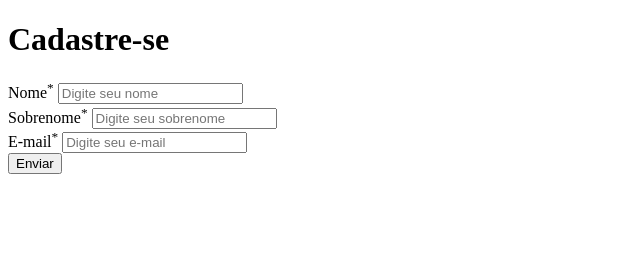
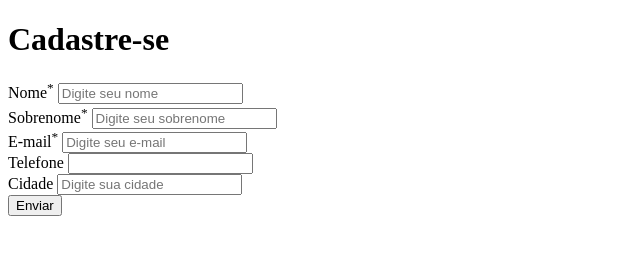
Before and after one commit to agtoliv/AugustoOliveira-PS-BASF, a plain HTML site: page front-end/index.html in a window 1280 px wide. Shown: the whole page, without its empty margins (0-640 px from the left). Drawn offline with Linux system fonts and the light colour scheme.

Commit message:
feat: adiciona os campos de telefone e cidade

```diff
--- a/front-end/index.html
+++ b/front-end/index.html
@@ -28,6 +28,18 @@
                 <span class="error-message"></span>
             </div>
 
+            <div class="box">
+                <label for="tel">Telefone</label>
+                <input id="tel" type="tel" name="tel"/>
+                <span class="error-message"></span>
+            </div>
+
+            <div class="box">
+                <label for="city">Cidade</label>
+                <input id="city" type="text" name="city" placeholder="Digite sua cidade"/>
+                <span class="error-message"></span>
+            </div>
+
             <div id="btn">
                 <button type="submit" class="submit-btn">Enviar</button>
             </div>
```
